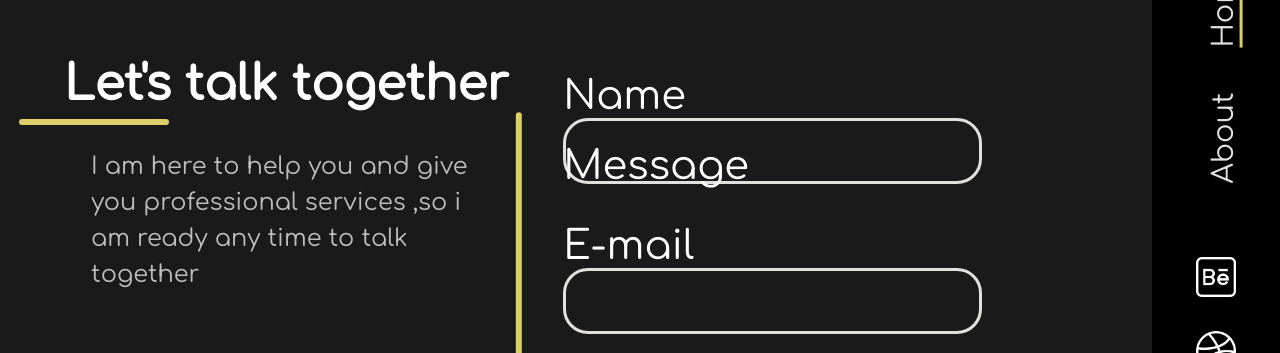
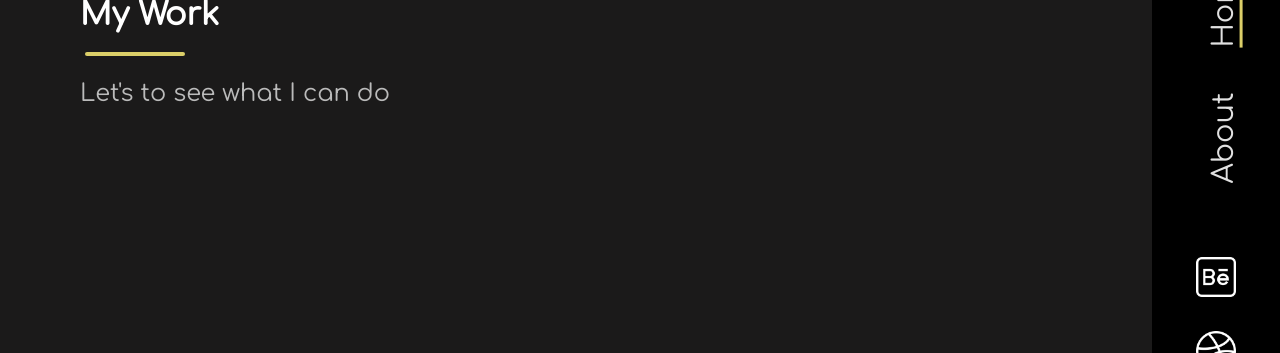
Before and after one commit to mohamedghazy/graphic-designer-website, a plain HTML site: page index.html in a window 1280 px wide. Shown: the part 166-519 px from the top of the page. Drawn offline with Linux system fonts and the light colour scheme.

Commit message:
adding style to gallery

```diff
--- a/style.css
+++ b/style.css
@@ -337,6 +337,35 @@ main .contact_me .contact_form div textarea {
 main .contact_me .contact_form div textarea::placeholder {
   opacity: 0;
 }
+main .gallery {
+  background-color: #1b1a1a;
+  position: relative;
+  height: 100vh;
+  top: -303vh;
+  z-index: 5;
+}
+main .gallery .header {
+  position: absolute;
+  top: 20vh;
+  left: 10vh;
+}
+main .gallery h2 {
+  font-size: 2em;
+  font-weight: 600;
+  margin-bottom: 20px;
+}
+main .gallery hr {
+  width: 100px;
+  background-color: #dccf69;
+  height: 4px;
+  border: none;
+  border-radius: 3px;
+  transform: translateX(-100px);
+}
+main .gallery p {
+  font-size: 1.5em;
+  color: #bbbbbb;
+}
 /* responsive code */
 @media only screen and (max-width: 800px) {
   .container {
```
